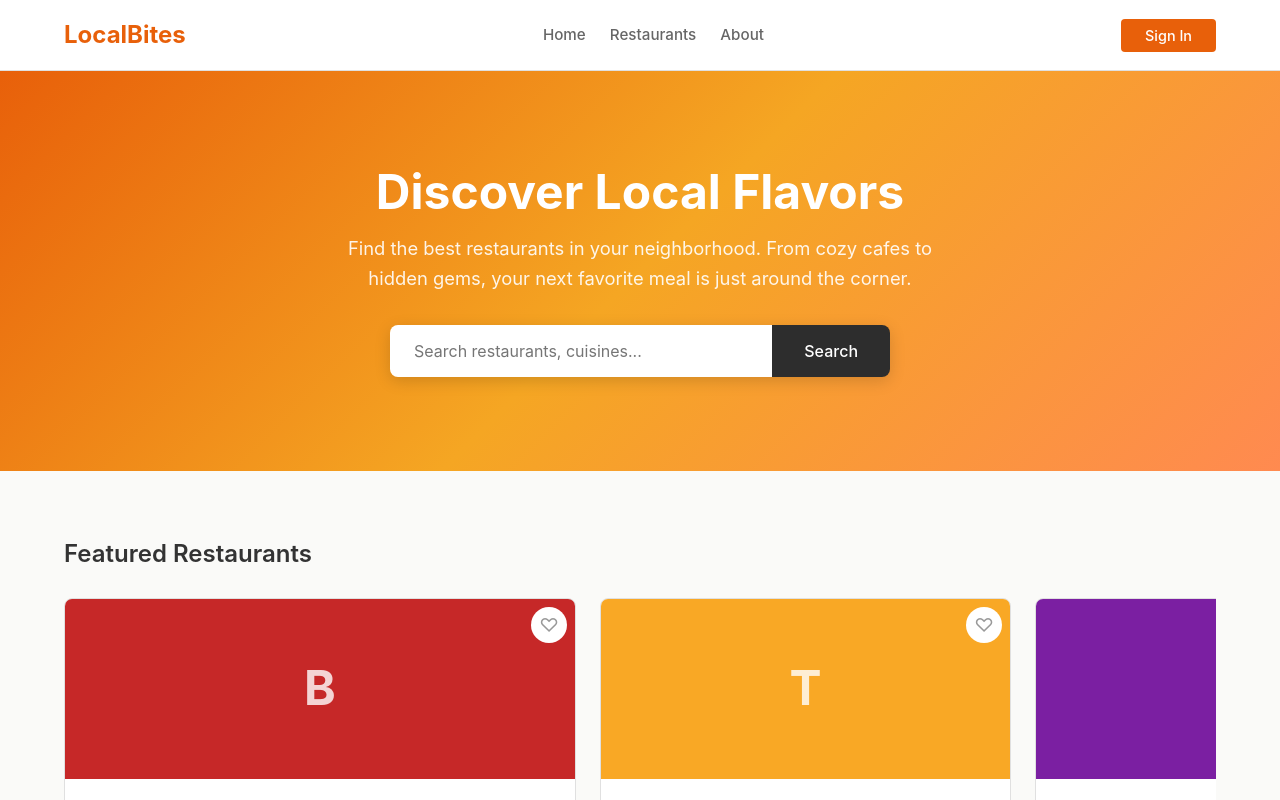
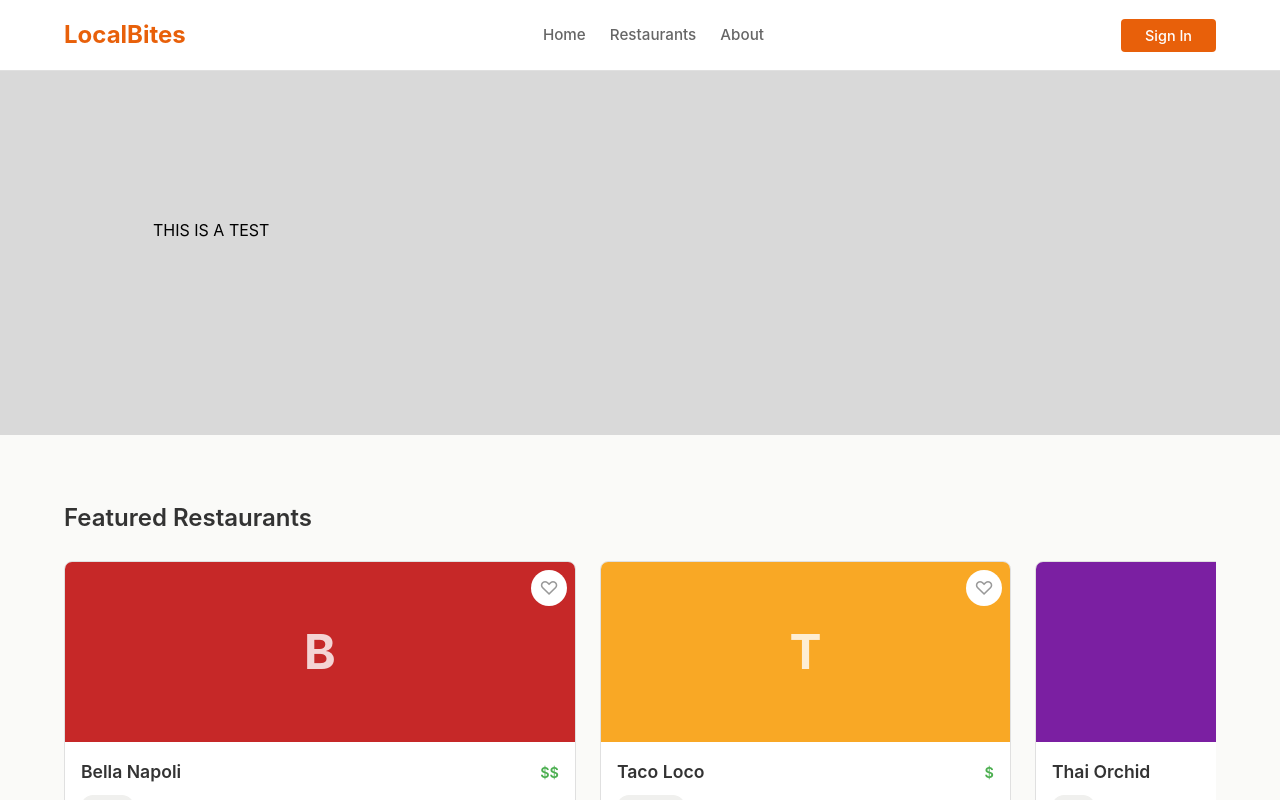
Before and after one commit to foux-test-org/localbites, a React (Vite) app: page / in a window 1280 px wide. Shown: the top 800 px of the page. Built offline with nearby package versions, Linux system fonts and the light colour scheme.

Commit message:
Replaces `Hero` with the new component design `FouxItsAtest` in `Home.tsx`.

```diff
--- /dev/null
+++ b/src/components/FouxItsAtest/FouxItsAtest.module.css
@@ -0,0 +1,23 @@
+.container {
+  background: #d9d9d9;
+  padding: 147px 70px 191px 153px;
+  text-align: left;
+  display: flex;
+}
+
+.content {
+  max-width: none;
+  display: flex;
+  flex-direction: row;
+  align-items: center;
+  justify-content: center;
+  gap: 10px;
+}
+
+.text {
+  font-size: 16px;
+  font-weight: 400;
+  font-style: normal;
+  line-height: 1.6;
+  color: #000000;
+}
--- /dev/null
+++ b/src/components/FouxItsAtest/FouxItsAtest.tsx
@@ -0,0 +1,30 @@
+import React from 'react';
+import styles from './FouxItsAtest.module.css';
+
+// ---------------------------------------------------------------------------
+// FouxItsAtestContent — inner content wrapper with centred text
+// ---------------------------------------------------------------------------
+
+const FOUX_ITS_ATEST_COPY = {
+  label: 'THIS IS A TEST',
+} as const;
+
+function FouxItsAtestContent(): React.ReactNode {
+  return (
+    <div className={styles.content}>
+      <span className={styles.text}>{FOUX_ITS_ATEST_COPY.label}</span>
+    </div>
+  );
+}
+
+// ---------------------------------------------------------------------------
+// FouxItsAtest — top-level hero replacement banner for the Home page
+// ---------------------------------------------------------------------------
+
+export function FouxItsAtest(): React.ReactNode {
+  return (
+    <section className={styles.container}>
+      <FouxItsAtestContent />
+    </section>
+  );
+}
--- a/src/pages/Home.tsx
+++ b/src/pages/Home.tsx
@@ -6,6 +6,7 @@ import { RestaurantCard } from '../components/RestaurantCard/RestaurantCard';
 import { CategoryTile } from '../components/CategoryTile/CategoryTile';
 import { Newsletter } from '../components/Newsletter/Newsletter';
 import styles from './Home.module.css';
+import { FouxItsAtest } from "../components/FouxItsAtest/FouxItsAtest";
 
 interface HomeProps {
   isFavorite: (id: string) => boolean;
@@ -37,7 +38,7 @@ export function Home({ isFavorite, onFavorite, onViewMenu, onToast }: HomeProps)
 
   return (
     <div>
-      <Hero />
+      <FouxItsAtest />
 
       <section className={styles.section}>
         <div className={styles.container}>
```
